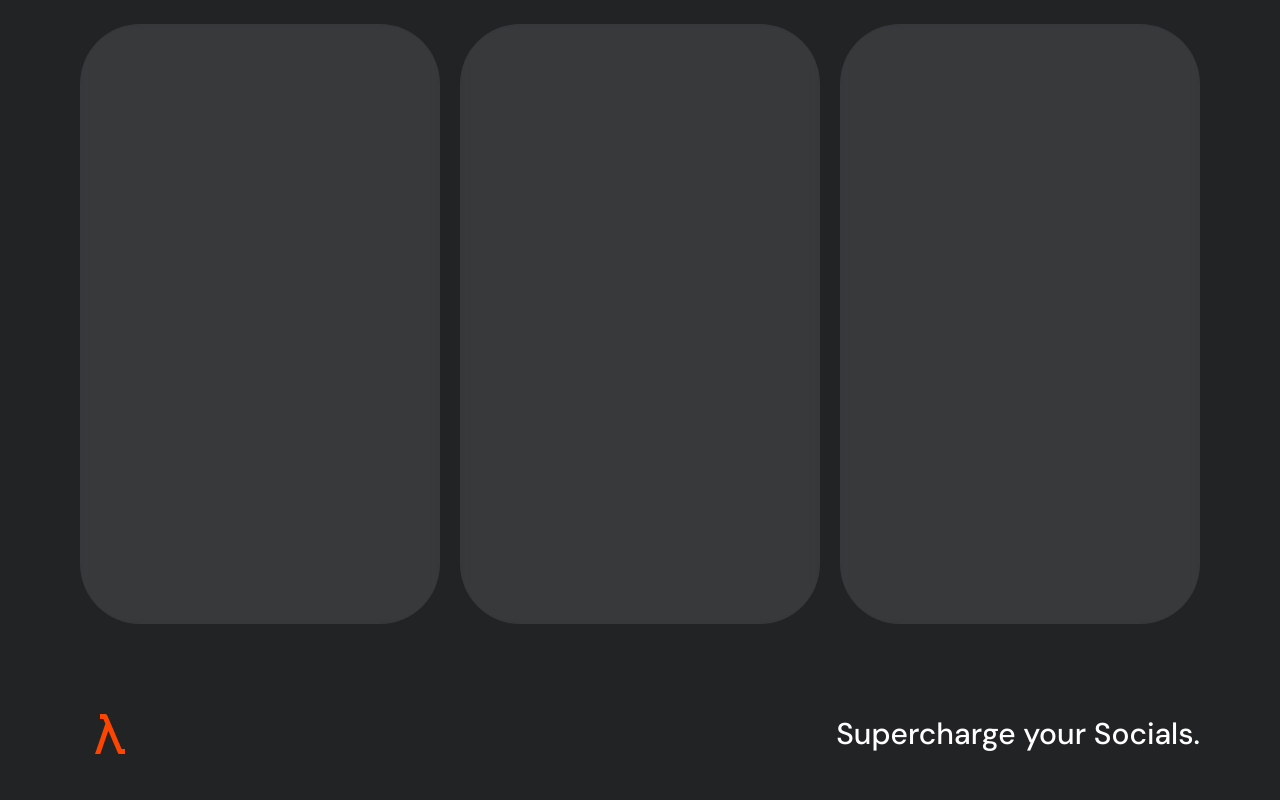
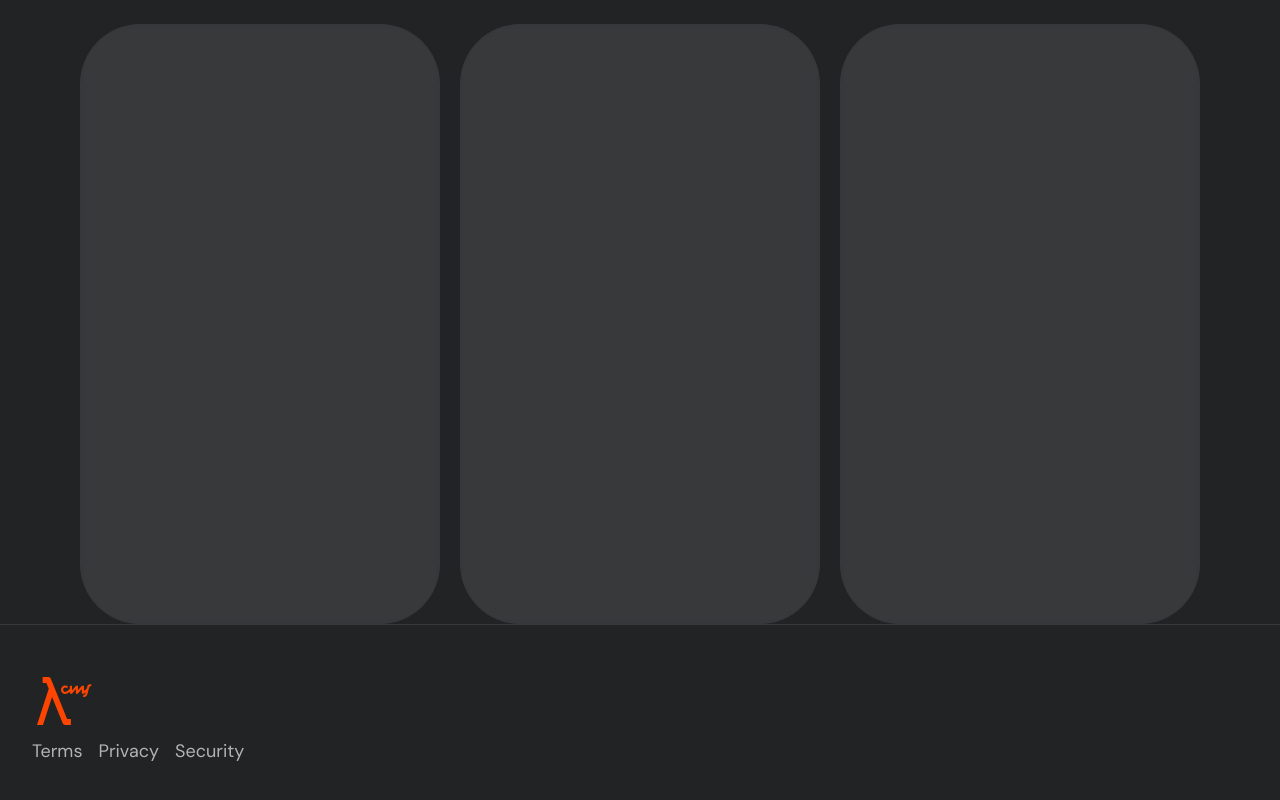
Before and after one commit to callisto-eth/Lambda-CMS, a Next.js app: page / in a window 1280 px wide. Shown: the part 3628-4428 px from the top of the page. Built offline with nearby package versions, Linux system fonts and the light colour scheme; a web font is replaced by a local one.

Commit message:
feat: footer

```diff
--- a/app/layout.tsx
+++ b/app/layout.tsx
@@ -4,6 +4,7 @@ import React from 'react';
 import { Toaster } from '@/components/ui/toaster';
 import { MdiLambda } from '@/components/common/Icons';
 import { ThemeProvider } from '@/components/common/theme-provider';
+import Footer from '@/components/common/Footer';
 
 export const metadata: Metadata = {
   title: 'Lambda | Supercharge your Socials',
@@ -32,14 +33,7 @@ export default async function RootLayout({
         >
           <div className="fixed h-screen animateModal w-screen z-[-1] opacity-0 flex justify-center items-center flex-col"></div>
           {children}
-          <footer className="md:my-20 md:px-20 px-10 my-10 font-DM-Sans">
-            <div className="flex justify-between items-center ">
-              <MdiLambda className="md:text-6xl text-4xl text-[#FB4500] " />
-              <p className="md:text-3xl text-xl font-medium text-white">
-                Supercharge your Socials.
-              </p>
-            </div>
-          </footer>
+          <Footer />
           <Toaster />
         </ThemeProvider>
       </body>
--- /dev/null
+++ b/components/common/Footer.tsx
@@ -0,0 +1,36 @@
+import Image from 'next/image';
+import Link from 'next/link';
+
+export default function Footer() {
+  return (
+    <footer className="px-5 py-10 border-t border-white border-opacity-10 ">
+      <Image
+        src={'/Logo.svg'}
+        alt="Lambda"
+        width={80}
+        height={80}
+        className="col-span-2"
+      />
+      <div className="flex space-x-4 px-3 text-lg">
+        <Link
+          href="/toc"
+          className="text-[#b4b3b4] hover:text-white transition-colors"
+        >
+          Terms
+        </Link>
+        <Link
+          href="/privacy"
+          className="text-[#b4b3b4] hover:text-white transition-colors"
+        >
+          Privacy
+        </Link>
+        <Link
+          href="/security"
+          className="text-[#b4b3b4] hover:text-white transition-colors"
+        >
+          Security
+        </Link>
+      </div>
+    </footer>
+  );
+}
```
Also changed, not shown: public/Lambda.png (deleted), public/Logo.png (deleted).
